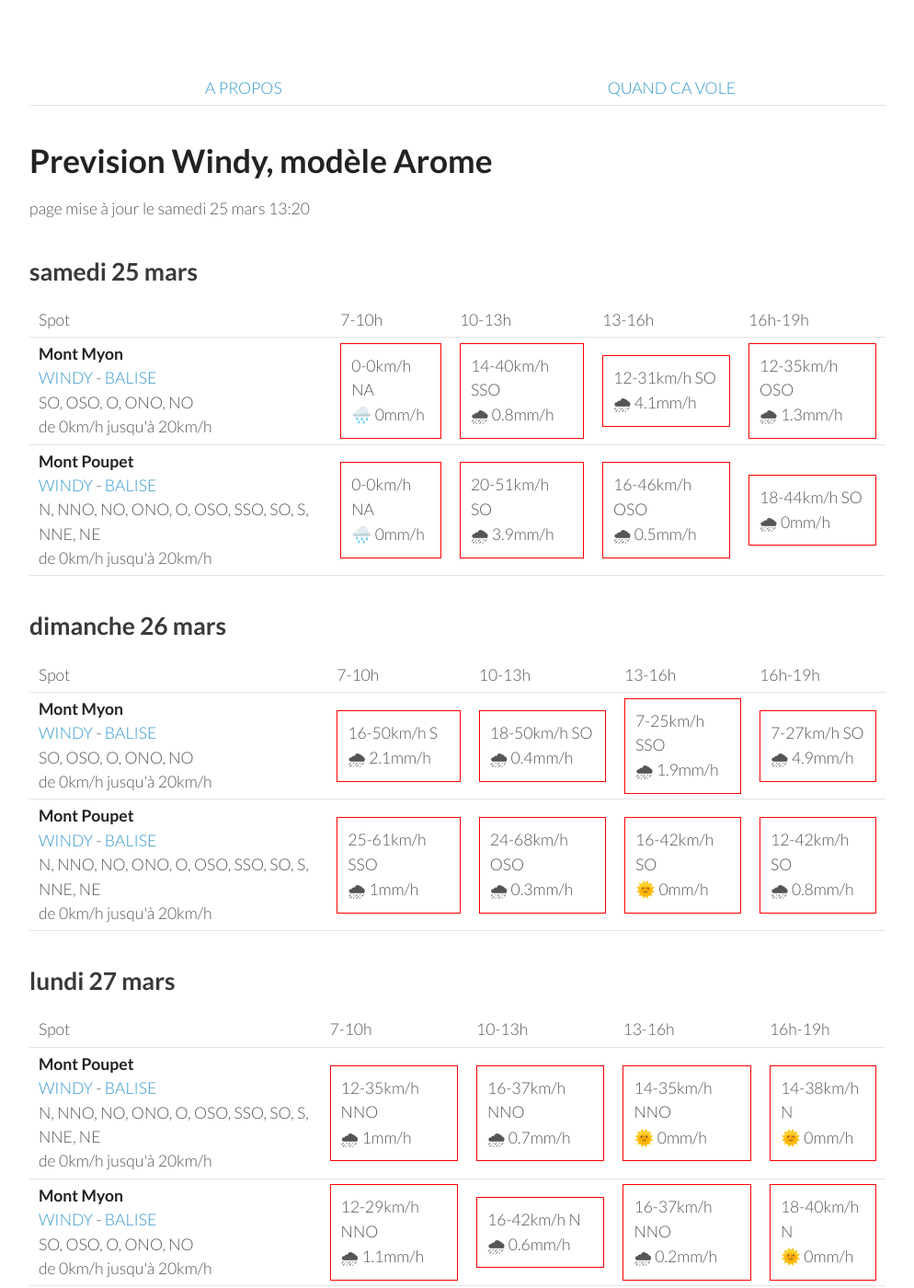
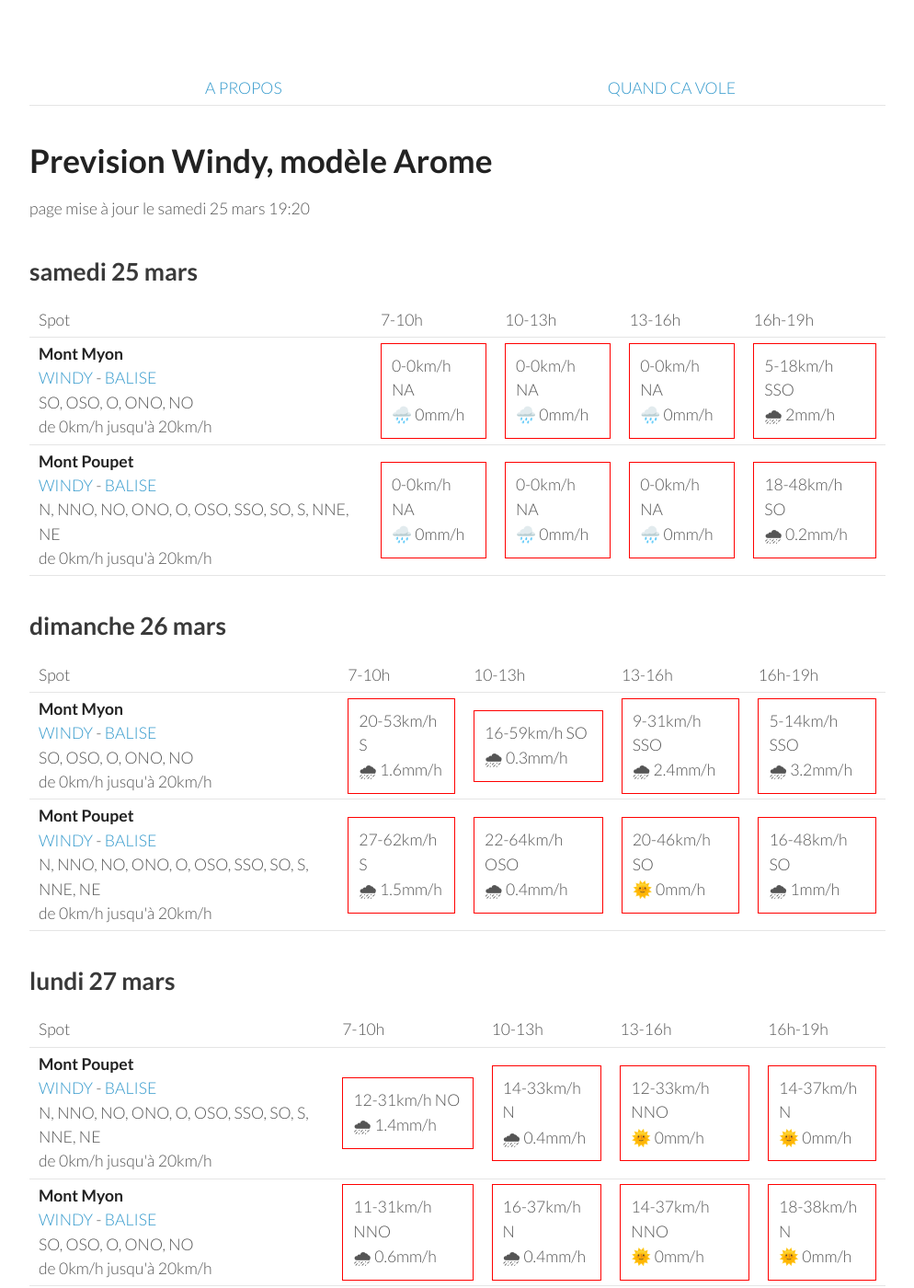
Before and after one commit to parapente-dans-le-nord/parapente-dans-le-nord.github.io, a Jekyll site: the page built from jura.markdown, in a window 1280 px wide and 1400 px high. Shown: the whole window at 92% size, without its empty margins (26-1020 px from the left). Built offline with Jekyll 4.4.1, drawn with Linux system fonts in a browser that asks for light colours; some of the changed text lies outside the part shown.

Commit message:
update index.markdown

```diff
--- a/jura.markdown
+++ b/jura.markdown
@@ -7,7 +7,7 @@ title:  "Tous les spots"
 {: .links}
 
 # Prevision Windy, modèle Arome
-page mise à jour le samedi 25 mars 13:20
+page mise à jour le samedi 25 mars 19:20
 
 ## samedi 25 mars
 
@@ -25,18 +25,18 @@ page mise à jour le samedi 25 mars 13:20
         <td><strong>Mont Myon</strong><br><a href="https://windy.com/46.331/5.397?45.898,5.394,8,m:eWoagj8">WINDY</a> - <span class=""><a href="http://www.balisemeteo.com/balise.php?idBalise=70">BALISE</a> </span><br> <span class="vent-favorable">SO, OSO, O, ONO, NO</span><br><span class="force-vent">de 0km/h jusqu'à 20km/h</span> </td>
 
             <td><div class="not-flyable"><p>0-0km/h NA</p><p>🌧️ 0mm/h</p></div></td>
-            <td><div class="not-flyable"><p>14-40km/h SSO</p><p>🌧 0.8mm/h</p></div></td>
-            <td><div class="not-flyable"><p>12-31km/h SO</p><p>🌧 4.1mm/h</p></div></td>
-            <td><div class="not-flyable"><p>12-35km/h OSO</p><p>🌧 1.3mm/h</p></div></td>
+            <td><div class="not-flyable"><p>0-0km/h NA</p><p>🌧️ 0mm/h</p></div></td>
+            <td><div class="not-flyable"><p>0-0km/h NA</p><p>🌧️ 0mm/h</p></div></td>
+            <td><div class="not-flyable"><p>5-18km/h SSO</p><p>🌧 2mm/h</p></div></td>
 
     </tr>
 <tr>
         <td><strong>Mont Poupet</strong><br><a href="https://windy.com/46.970/5.876?46.541,5.876,8">WINDY</a> - <span class=""><a href="http://www.balisemeteo.com/balise.php?idBalise=92">BALISE</a> </span><br> <span class="vent-favorable">N, NNO, NO, ONO, O, OSO, SSO, SO, S, NNE, NE</span><br><span class="force-vent">de 0km/h jusqu'à 20km/h</span> </td>
 
             <td><div class="not-flyable"><p>0-0km/h NA</p><p>🌧️ 0mm/h</p></div></td>
-            <td><div class="not-flyable"><p>20-51km/h SO</p><p>🌧 3.9mm/h</p></div></td>
-            <td><div class="not-flyable"><p>16-46km/h OSO</p><p>🌧 0.5mm/h</p></div></td>
-            <td><div class="not-flyable"><p>18-44km/h SO</p><p>🌧 0mm/h</p></div></td>
+            <td><div class="not-flyable"><p>0-0km/h NA</p><p>🌧️ 0mm/h</p></div></td>
+            <td><div class="not-flyable"><p>0-0km/h NA</p><p>🌧️ 0mm/h</p></div></td>
+            <td><div class="not-flyable"><p>18-48km/h SO</p><p>🌧 0.2mm/h</p></div></td>
 
     </tr>
 
@@ -58,20 +58,20 @@ page mise à jour le samedi 25 mars 13:20
 <tr>
         <td><strong>Mont Myon</strong><br><a href="https://windy.com/46.331/5.397?45.898,5.394,8,m:eWoagj8">WINDY</a> - <span class=""><a href="http://www.balisemeteo.com/balise.php?idBalise=70">BALISE</a> </span><br> <span class="vent-favorable">SO, OSO, O, ONO, NO</span><br><span class="force-vent">de 0km/h jusqu'à 20km/h</span> </td>
 
-            <td><div class="not-flyable"><p>16-50km/h S</p><p>🌧 2.1mm/h</p></div></td>
-            <td><div class="not-flyable"><p>18-50km/h SO</p><p>🌧 0.4mm/h</p></div></td>
-            <td><div class="not-flyable"><p>7-25km/h SSO</p><p>🌧 1.9mm/h</p></div></td>
-            <td><div class="not-flyable"><p>7-27km/h SO</p><p>🌧 4.9mm/h</p></div></td>
+            <td><div class="not-flyable"><p>20-53km/h S</p><p>🌧 1.6mm/h</p></div></td>
+            <td><div class="not-flyable"><p>16-59km/h SO</p><p>🌧 0.3mm/h</p></div></td>
+            <td><div class="not-flyable"><p>9-31km/h SSO</p><p>🌧 2.4mm/h</p></div></td>
+            <td><div class="not-flyable"><p>5-14km/h SSO</p><p>🌧 3.2mm/h</p></div></td>
 
 
     </tr>
 <tr>
         <td><strong>Mont Poupet</strong><br><a href="https://windy.com/46.970/5.876?46.541,5.876,8">WINDY</a> - <span class=""><a href="http://www.balisemeteo.com/balise.php?idBalise=92">BALISE</a> </span><br> <span class="vent-favorable">N, NNO, NO, ONO, O, OSO, SSO, SO, S, NNE, NE</span><br><span class="force-vent">de 0km/h jusqu'à 20km/h</span> </td>
 
-            <td><div class="not-flyable"><p>25-61km/h SSO</p><p>🌧 1mm/h</p></div></td>
-            <td><div class="not-flyable"><p>24-68km/h OSO</p><p>🌧 0.3mm/h</p></div></td>
-            <td><div class="not-flyable"><p>16-42km/h SO</p><p>🌞 0mm/h</p></div></td>
-            <td><div class="not-flyable"><p>12-42km/h SO</p><p>🌧 0.8mm/h</p></div></td>
+            <td><div class="not-flyable"><p>27-62km/h S</p><p>🌧 1.5mm/h</p></div></td>
+            <td><div class="not-flyable"><p>22-64km/h OSO</p><p>🌧 0.4mm/h</p></div></td>
+            <td><div class="not-flyable"><p>20-46km/h SO</p><p>🌞 0mm/h</p></div></td>
+            <td><div class="not-flyable"><p>16-48km/h SO</p><p>🌧 1mm/h</p></div></td>
 
 
     </tr>
@@ -94,20 +94,20 @@ page mise à jour le samedi 25 mars 13:20
 <tr>
         <td><strong>Mont Poupet</strong><br><a href="https://windy.com/46.970/5.876?46.541,5.876,8">WINDY</a> - <span class=""><a href="http://www.balisemeteo.com/balise.php?idBalise=92">BALISE</a> </span><br> <span class="vent-favorable">N, NNO, NO, ONO, O, OSO, SSO, SO, S, NNE, NE</span><br><span class="force-vent">de 0km/h jusqu'à 20km/h</span> </td>
 
-            <td><div class="not-flyable"><p>12-35km/h NNO</p><p>🌧 1mm/h</p></div></td>
-            <td><div class="not-flyable"><p>16-37km/h NNO</p><p>🌧 0.7mm/h</p></div></td>
-            <td><div class="not-flyable"><p>14-35km/h NNO</p><p>🌞 0mm/h</p></div></td>
-            <td><div class="not-flyable"><p>14-38km/h N</p><p>🌞 0mm/h</p></div></td>
+            <td><div class="not-flyable"><p>12-31km/h NO</p><p>🌧 1.4mm/h</p></div></td>
+            <td><div class="not-flyable"><p>14-33km/h N</p><p>🌧 0.4mm/h</p></div></td>
+            <td><div class="not-flyable"><p>12-33km/h NNO</p><p>🌞 0mm/h</p></div></td>
+            <td><div class="not-flyable"><p>14-37km/h N</p><p>🌞 0mm/h</p></div></td>
 
 
     </tr>
 <tr>
         <td><strong>Mont Myon</strong><br><a href="https://windy.com/46.331/5.397?45.898,5.394,8,m:eWoagj8">WINDY</a> - <span class=""><a href="http://www.balisemeteo.com/balise.php?idBalise=70">BALISE</a> </span><br> <span class="vent-favorable">SO, OSO, O, ONO, NO</span><br><span class="force-vent">de 0km/h jusqu'à 20km/h</span> </td>
 
-            <td><div class="not-flyable"><p>12-29km/h NNO</p><p>🌧 1.1mm/h</p></div></td>
-            <td><div class="not-flyable"><p>16-42km/h N</p><p>🌧 0.6mm/h</p></div></td>
-            <td><div class="not-flyable"><p>16-37km/h NNO</p><p>🌧 0.2mm/h</p></div></td>
-            <td><div class="not-flyable"><p>18-40km/h N</p><p>🌞 0mm/h</p></div></td>
+            <td><div class="not-flyable"><p>11-31km/h NNO</p><p>🌧 0.6mm/h</p></div></td>
+            <td><div class="not-flyable"><p>16-37km/h N</p><p>🌧 0.4mm/h</p></div></td>
+            <td><div class="not-flyable"><p>14-37km/h NNO</p><p>🌞 0mm/h</p></div></td>
+            <td><div class="not-flyable"><p>18-38km/h N</p><p>🌞 0mm/h</p></div></td>
 
 
     </tr>
@@ -130,10 +130,10 @@ page mise à jour le samedi 25 mars 13:20
 <tr>
         <td><strong>Mont Myon</strong><br><a href="https://windy.com/46.331/5.397?45.898,5.394,8,m:eWoagj8">WINDY</a> - <span class=""><a href="http://www.balisemeteo.com/balise.php?idBalise=70">BALISE</a> </span><br> <span class="vent-favorable">SO, OSO, O, ONO, NO</span><br><span class="force-vent">de 0km/h jusqu'à 20km/h</span> </td>
 
-            <td><div class="not-flyable"><p>7-16km/h E</p><p>🌞 0mm/h</p></div></td>
-            <td><div class="not-flyable"><p>3-14km/h NNO</p><p>🌞 0mm/h</p></div></td>
+            <td><div class="not-flyable"><p>7-14km/h E</p><p>🌞 0mm/h</p></div></td>
+            <td><div class="not-flyable"><p>3-14km/h N</p><p>🌞 0mm/h</p></div></td>
+            <td><div class="flyable"><p>3-18km/h ONO</p><p>🌞 0mm/h</p></div></td>
             <td><div class="flyable"><p>5-18km/h O</p><p>🌞 0mm/h</p></div></td>
-            <td><div class="flyable"><p>5-20km/h SO</p><p>🌞 0mm/h</p></div></td>
 
 
     </tr>
@@ -141,9 +141,9 @@ page mise à jour le samedi 25 mars 13:20
         <td><strong>Mont Poupet</strong><br><a href="https://windy.com/46.970/5.876?46.541,5.876,8">WINDY</a> - <span class=""><a href="http://www.balisemeteo.com/balise.php?idBalise=92">BALISE</a> </span><br> <span class="vent-favorable">N, NNO, NO, ONO, O, OSO, SSO, SO, S, NNE, NE</span><br><span class="force-vent">de 0km/h jusqu'à 20km/h</span> </td>
 
             <td><div class="not-flyable"><p>11-22km/h ESE</p><p>🌞 0mm/h</p></div></td>
-            <td><div class="not-flyable"><p>5-22km/h NE</p><p>🌞 0mm/h</p></div></td>
+            <td><div class="not-flyable"><p>7-22km/h NE</p><p>🌞 0mm/h</p></div></td>
+            <td><div class="flyable"><p>3-20km/h NNO</p><p>🌞 0mm/h</p></div></td>
             <td><div class="flyable"><p>5-18km/h ONO</p><p>🌞 0mm/h</p></div></td>
-            <td><div class="flyable"><p>5-20km/h OSO</p><p>🌞 0mm/h</p></div></td>
 
 
     </tr>
```
